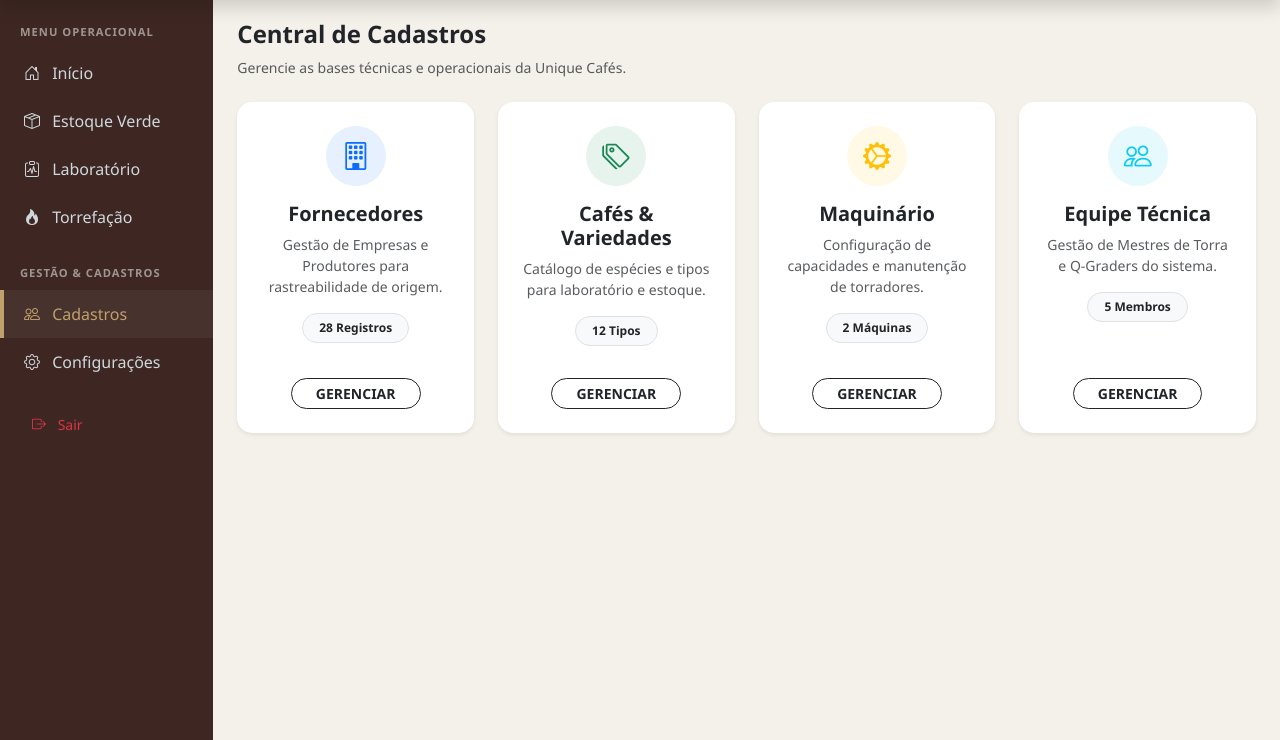
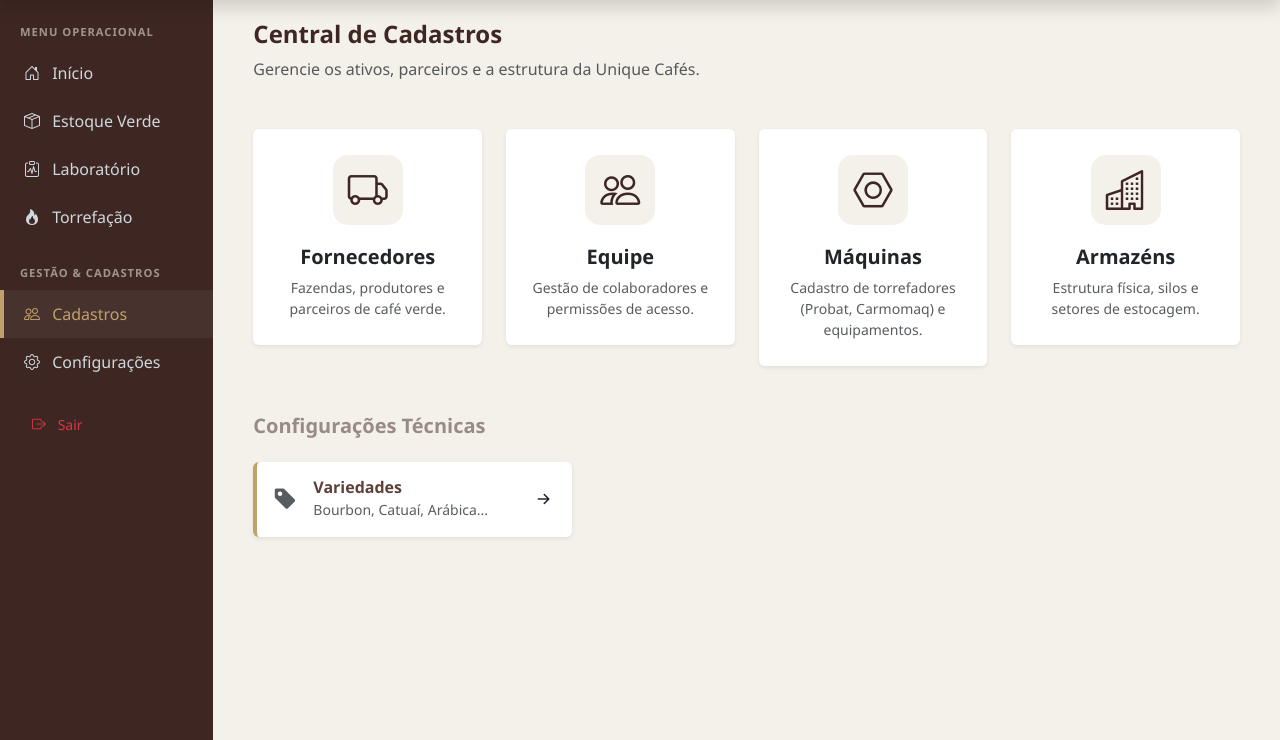
Before and after one commit to JoseVagnerPJ/CoffeeSystem, a Laravel app: page /cadastros in a window 1280 px wide. Shown: the part 60-800 px from the top of the page. Run offline with Laravel 8, Linux system fonts and the light colour scheme; the visitor is signed in with stand-in values (Sample User, id 1); data that the repository does not hold is empty.

Commit message:
Pequeno ajuste em Estoque Verde e cadastros!

```diff
--- a/resources/views/cadastros.blade.php
+++ b/resources/views/cadastros.blade.php
@@ -3,92 +3,112 @@
 @section('title', 'Central de Cadastros')
 
 @section('content')
-<div class="fade-in">
-    <div class="mb-4">
-        <h2 class="h4 fw-bold text-dark">Central de Cadastros</h2>
-        <p class="text-muted small">Gerencie as bases técnicas e operacionais da Unique Cafés.</p>
+<style>
+    /* Estilo para os cards de módulo */
+    .card-modulo {
+        transition: all 0.3s ease;
+        border: 2px solid transparent !important;
+        cursor: pointer;
+        min-height: 200px;
+    }
+    .card-modulo:hover {
+        transform: translateY(-10px);
+        border-color: var(--coffee-gold) !important;
+        box-shadow: 0 15px 30px rgba(0,0,0,0.1) !important;
+    }
+    .icon-box {
+        width: 70px;
+        height: 70px;
+        background-color: var(--coffee-cream);
+        color: var(--coffee-brown);
+        border-radius: 15px;
+        display: flex;
+        align-items: center;
+        justify-content: center;
+        margin-bottom: 20px;
+        transition: all 0.3s;
+    }
+    .card-modulo:hover .icon-box {
+        background-color: var(--coffee-brown);
+        color: var(--coffee-gold);
+    }
+</style>
+
+<div class="fade-in px-3">
+    <div class="mb-5">
+        <h2 class="h4 fw-bold" style="color: var(--coffee-brown);">Central de Cadastros</h2>
+        <p class="text-muted">Gerencie os ativos, parceiros e a estrutura da Unique Cafés.</p>
     </div>
 
     <div class="row g-4">
-        <div class="col-md-6 col-xl-3">
-            <div class="card border-0 shadow-sm h-100 transition-hover" style="cursor: pointer; border-radius: 15px;">
-                <div class="card-body p-4 text-center">
-                    <div class="bg-primary bg-opacity-10 text-primary rounded-circle mx-auto mb-3 d-flex align-items-center justify-content-center" style="width: 60px; height: 60px;">
-                        <i class="bi bi-building fs-3"></i>
-                    </div>
-                    <h5 class="fw-bold mb-2">Fornecedores</h5>
-                    <p class="text-muted small mb-3">Gestão de Empresas e Produtores para rastreabilidade de origem.</p>
-                    <div class="badge bg-light text-dark border px-3 py-2 rounded-pill">
-                        {{ $cadastrosStats['fornecedores'] }} Registros
+        {{-- Módulo: Fornecedores --}}
+        <div class="col-md-6 col-lg-3">
+            <a href="#" class="card card-modulo shadow-sm p-4 text-decoration-none text-center">
+                <div class="d-flex justify-content-center">
+                    <div class="icon-box">
+                        <i class="bi bi-truck fs-1"></i>
                     </div>
                 </div>
-                <div class="card-footer bg-transparent border-0 pb-4 text-center">
-                    <button class="btn btn-outline-dark btn-sm rounded-pill px-4 fw-bold">GERENCIAR</button>
-                </div>
-            </div>
+                <h5 class="fw-bold text-dark">Fornecedores</h5>
+                <p class="small text-muted mb-0">Fazendas, produtores e parceiros de café verde.</p>
+            </a>
         </div>
 
-        <div class="col-md-6 col-xl-3">
-            <div class="card border-0 shadow-sm h-100 transition-hover" style="cursor: pointer; border-radius: 15px;">
-                <div class="card-body p-4 text-center">
-                    <div class="bg-success bg-opacity-10 text-success rounded-circle mx-auto mb-3 d-flex align-items-center justify-content-center" style="width: 60px; height: 60px;">
-                        <i class="bi bi-tags fs-3"></i>
-                    </div>
-                    <h5 class="fw-bold mb-2">Cafés & Variedades</h5>
-                    <p class="text-muted small mb-3">Catálogo de espécies e tipos para laboratório e estoque.</p>
-                    <div class="badge bg-light text-dark border px-3 py-2 rounded-pill">
-                        {{ $cadastrosStats['variedades'] }} Tipos
+        {{-- Módulo: Equipe --}}
+        <div class="col-md-6 col-lg-3">
+            <a href="#" class="card card-modulo shadow-sm p-4 text-decoration-none text-center">
+                <div class="d-flex justify-content-center">
+                    <div class="icon-box">
+                        <i class="bi bi-people fs-1"></i>
                     </div>
                 </div>
-                <div class="card-footer bg-transparent border-0 pb-4 text-center">
-                    <button class="btn btn-outline-dark btn-sm rounded-pill px-4 fw-bold">GERENCIAR</button>
-                </div>
-            </div>
+                <h5 class="fw-bold text-dark">Equipe</h5>
+                <p class="small text-muted mb-0">Gestão de colaboradores e permissões de acesso.</p>
+            </a>
         </div>
 
-        <div class="col-md-6 col-xl-3">
-            <div class="card border-0 shadow-sm h-100 transition-hover" style="cursor: pointer; border-radius: 15px;">
-                <div class="card-body p-4 text-center">
-                    <div class="bg-warning bg-opacity-10 text-warning rounded-circle mx-auto mb-3 d-flex align-items-center justify-content-center" style="width: 60px; height: 60px;">
-                        <i class="bi bi-gear-wide-connected fs-3"></i>
-                    </div>
-                    <h5 class="fw-bold mb-2">Maquinário</h5>
-                    <p class="text-muted small mb-3">Configuração de capacidades e manutenção de torradores.</p>
-                    <div class="badge bg-light text-dark border px-3 py-2 rounded-pill">
-                        {{ $cadastrosStats['maquinas'] }} Máquinas
+        {{-- Módulo: Máquinas --}}
+        <div class="col-md-6 col-lg-3">
+            <a href="#" class="card card-modulo shadow-sm p-4 text-decoration-none text-center">
+                <div class="d-flex justify-content-center">
+                    <div class="icon-box">
+                        <i class="bi bi-nut fs-1"></i>
                     </div>
                 </div>
-                <div class="card-footer bg-transparent border-0 pb-4 text-center">
-                    <button class="btn btn-outline-dark btn-sm rounded-pill px-4 fw-bold">GERENCIAR</button>
-                </div>
-            </div>
+                <h5 class="fw-bold text-dark">Máquinas</h5>
+                <p class="small text-muted mb-0">Cadastro de torrefadores (Probat, Carmomaq) e equipamentos.</p>
+            </a>
         </div>
 
-        <div class="col-md-6 col-xl-3">
-            <div class="card border-0 shadow-sm h-100 transition-hover" style="cursor: pointer; border-radius: 15px;">
-                <div class="card-body p-4 text-center">
-                    <div class="bg-info bg-opacity-10 text-info rounded-circle mx-auto mb-3 d-flex align-items-center justify-content-center" style="width: 60px; height: 60px;">
-                        <i class="bi bi-people fs-3"></i>
-                    </div>
-                    <h5 class="fw-bold mb-2">Equipe Técnica</h5>
-                    <p class="text-muted small mb-3">Gestão de Mestres de Torra e Q-Graders do sistema.</p>
-                    <div class="badge bg-light text-dark border px-3 py-2 rounded-pill">
-                        {{ $cadastrosStats['equipe'] }} Membros
+        {{-- Módulo: Armazéns --}}
+        <div class="col-md-6 col-lg-3">
+            <a href="#" class="card card-modulo shadow-sm p-4 text-decoration-none text-center">
+                <div class="d-flex justify-content-center">
+                    <div class="icon-box">
+                        <i class="bi bi-buildings fs-1"></i>
                     </div>
                 </div>
-                <div class="card-footer bg-transparent border-0 pb-4 text-center">
-                    <button class="btn btn-outline-dark btn-sm rounded-pill px-4 fw-bold">GERENCIAR</button>
+                <h5 class="fw-bold text-dark">Armazéns</h5>
+                <p class="small text-muted mb-0">Estrutura física, silos e setores de estocagem.</p>
+            </a>
+        </div>
+    </div>
+
+    {{-- Seção secundária: Cadastros Técnicos --}}
+    <div class="mt-5">
+        <h5 class="fw-bold mb-4 opacity-50" style="color: var(--coffee-brown);">Configurações Técnicas</h5>
+        <div class="row g-3">
+            <div class="col-md-4">
+                <div class="bg-white p-3 rounded shadow-sm d-flex align-items-center border-start border-4" style="border-color: var(--coffee-gold) !important;">
+                    <i class="bi bi-tag-fill me-3 fs-4 text-muted"></i>
+                    <div>
+                        <h6 class="mb-0 fw-bold">Variedades</h6>
+                        <small class="text-muted">Bourbon, Catuaí, Arábica...</small>
+                    </div>
+                    <a href="#" class="ms-auto text-dark"><i class="bi bi-arrow-right-short fs-4"></i></a>
                 </div>
             </div>
         </div>
     </div>
 </div>
-
-<style>
-    .transition-hover { transition: transform 0.2s ease, box-shadow 0.2s ease; }
-    .transition-hover:hover {
-        transform: translateY(-5px);
-        box-shadow: 0 10px 20px rgba(0,0,0,0.08) !important;
-    }
-</style>
 @endsection
--- a/routes/web.php
+++ b/routes/web.php
@@ -26,6 +26,8 @@ Route::middleware(['auth'])->group(function () {
     Route::get('/estoque', [GreenCoffeeLotController::class, 'index'])->name('estoque');
     // Salvar Novo Lote (POST)
     Route::post('/estoque', [GreenCoffeeLotController::class, 'store'])->name('estoque.store');
+    // Deletar Lote (Delete)
+    Route::delete('/estoque/{id}', [GreenCoffeeLotController::class, 'destroy'])->name('estoque.destroy');
     // Capturar Lote (Sessão)
     Route::get('/estoque/capture/{id}', [GreenCoffeeLotController::class, 'capture'])->name('estoque.capture');
     // Soltar Lote (Limpar Sessão)
```
Also changed, not shown: app/Http/Controllers/GreenCoffeeLotController.php (+7 -0 lines), resources/views/estoque.blade.php (+105 -57 lines), resources/views/partials/modal_info_lote.blade.php (added, +96 -0 lines), database/migrations/2025_12_18_214451_create_green_coffee_lots_table.php.
